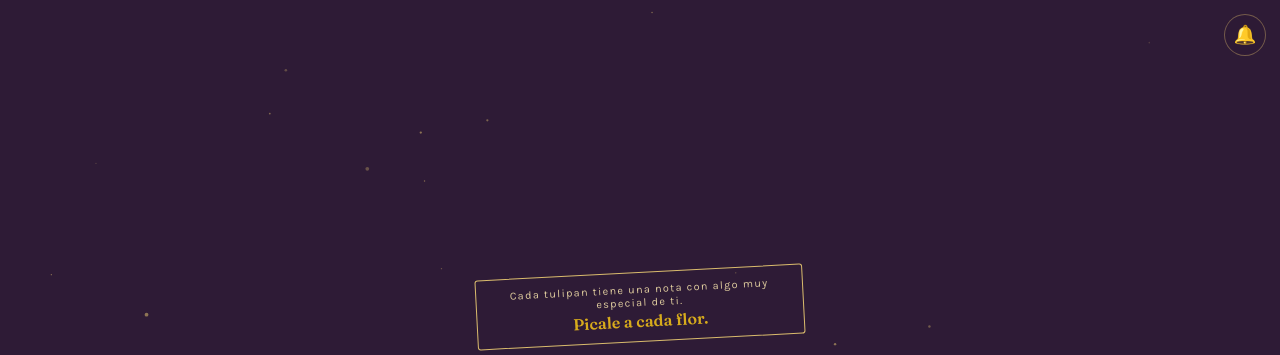
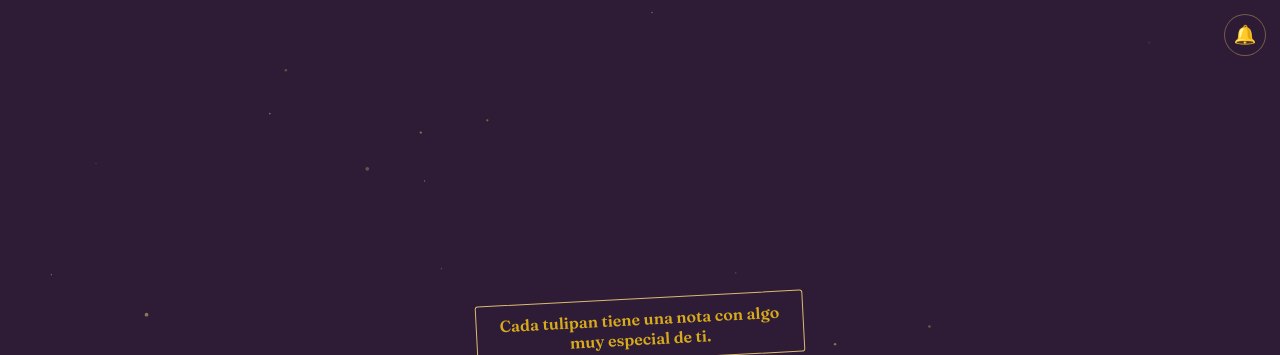
Before and after one commit to RogiRP/flowers, a plain HTML site: page index.html in a window 1280 px wide. Shown: the top 355 px of the page. Drawn offline with Linux system fonts and the light colour scheme.

Commit message:
Describe el cambio

```diff
--- a/index.html
+++ b/index.html
@@ -1062,8 +1062,8 @@
       <section class="scene activa" id="scene-bienvenida">
         <div class="contenido">
           <span class="sello"
-            >Cada tulipan tiene una nota con algo muy especial de ti.<b
-              >Picale a cada flor.</b
+            ><b
+              >Cada tulipan tiene una nota con algo muy especial de ti.</
             ></span
           >
           <h1 id="tituloBienvenida">Para tu</h1>
```
